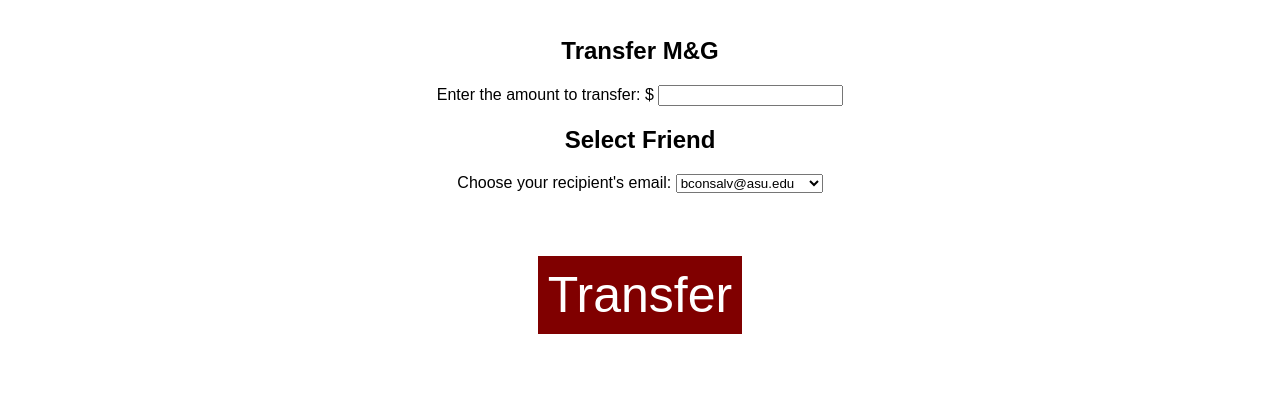
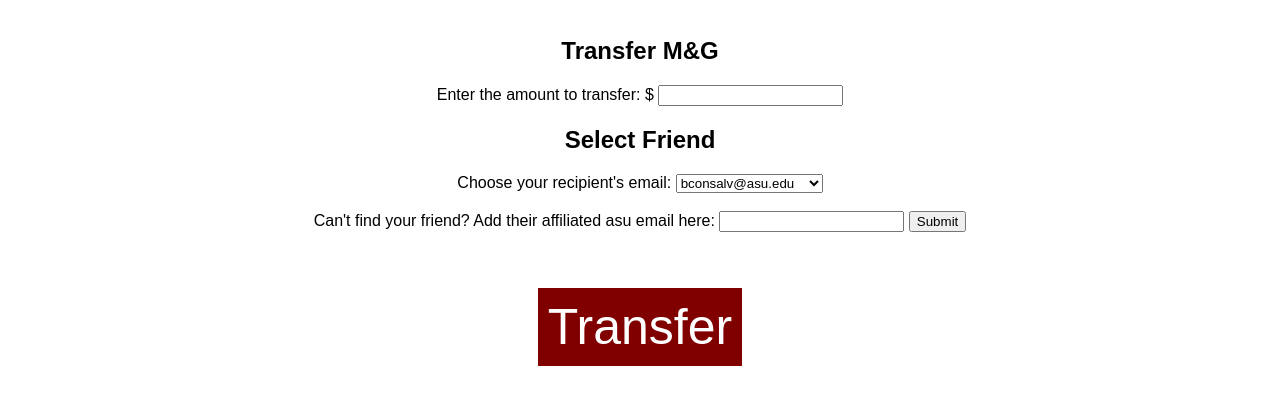
Before and after one commit to thienducthinh/M-G-PeerPay, a website: page public/dashboard.html in a window 1280 px wide. Shown: the part 190-594 px from the top of the page. Drawn offline with nearby package versions, Linux system fonts and the light colour scheme; no server answers.

Commit message:
Added some Functionality

```diff
--- a/public/balance.js
+++ b/public/balance.js
@@ -53,3 +53,36 @@ function transfer() {
   });
   location.reload();
 }
+
+function addFriend() {
+  var friend = document.getElementById('addFriend')
+  var friendValue = friend.value
+  var searchString = "@asu.edu"
+
+  var friendDropDown = document.getElementById('friendEmail')
+  var option = document.createElement('option')
+
+  const outputFriend = document.getElementById('textForAddFriend')
+
+
+  if (friendValue.endsWith(searchString)){
+    console.log('good')
+    option.text = friendValue
+    friendDropDown.appendChild(option)
+    friendValue.value = '';
+
+    outputFriend.textContent = "**Successfully added Friend**"
+    outputFriend.style.fontSize = '24px'
+    outputFriend.style.fontWeight = 'bold'
+
+
+  }
+  else {
+    console.log('bad')
+    outputFriend.textContent = "**Please input asu.edu email**"
+    outputFriend.style.fontSize = '24px'
+    outputFriend.style.fontWeight = 'bold'
+
+  }
+
+}
--- a/public/dashboard.html
+++ b/public/dashboard.html
@@ -52,14 +52,13 @@
             text-align: center;
             background-color: maroon;
             color: white;
-            margin-top: 5%;
+            margin-top: 3%;
             border:none;
             padding: 10px;
 
 
 
         }
-
 
 
 
@@ -101,8 +100,17 @@
                 <option value="wmellon@asu.edu">wmellon@asu.edu</option>
 
             </select>
+            <br><br>
+            <label for="addFriend">Can't find your friend? Add their affiliated asu email here:</label>
+            <input id="addFriend" type="text"></select>
+            <button id="addFriendButton" onclick="addFriend();">Submit</button>
+            <br><br>
+            <div id="textForAddFriend"></div>
 
             <div id = "transButton"><button id="transferButton" onclick="transfer();">Transfer</button></div>
+
+
+
         </section>
 
 
```
Also changed, not shown: public/Index.html (+14 -0 lines).
